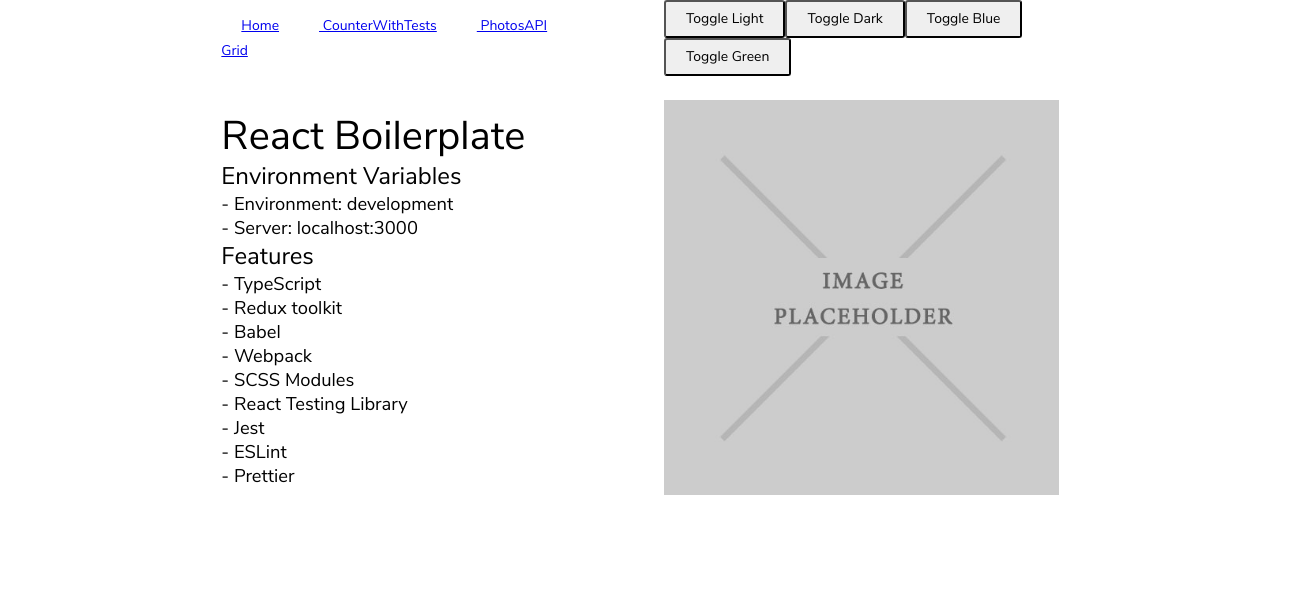
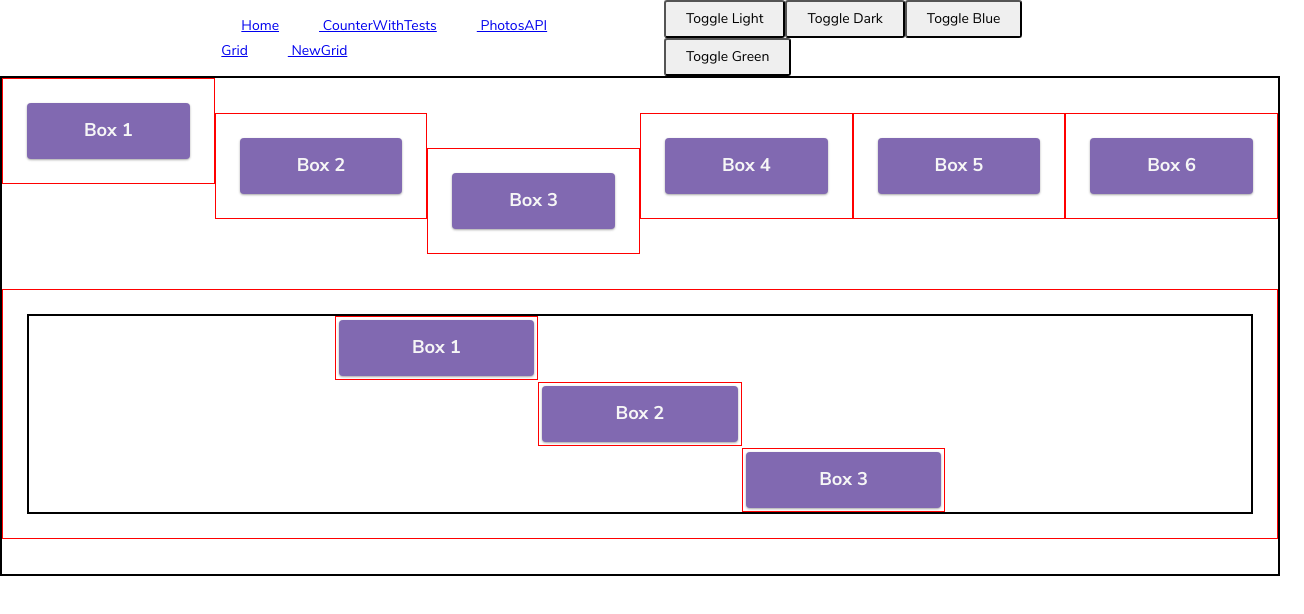
Before and after one commit to callanbr/ReactTypeScriptRedux, a React app: page /newgrid in a window 1280 px wide. Shown: the top 614 px of the page, 1304 px wide, since content can reach past the window. Built offline with nearby package versions, Linux system fonts and the light colour scheme.

Commit message:
testing grid and container

```diff
--- a/src/app.module.scss
+++ b/src/app.module.scss
@@ -4,5 +4,6 @@
   box-sizing: border-box;
   margin: 0;
   padding: 0;
+  overflow-x: hidden;
   font-family: styles.$primary-font;
 }
--- a/src/assets/styles/_layout.scss
+++ b/src/assets/styles/_layout.scss
@@ -34,6 +34,14 @@ $alignItems: (
   'stretch': stretch,
 );
 
+$alignSelf: (
+  'start': flex-start,
+  'end': flex-end,
+  'center': center,
+  'baseline': baseline,
+  'stretch': stretch,
+);
+
 @mixin breakpoint($name) {
   @media screen and (min-width: map-get($breakpoints, $name)) {
     @content;
--- a/src/components/navbar/navbar.tsx
+++ b/src/components/navbar/navbar.tsx
@@ -11,6 +11,7 @@ export const Navbar = () => {
           <Link to="/counter"> CounterWithTests</Link>
           <Link to="/photos"> PhotosAPI</Link>
           <Link to="/grid"> Grid</Link>
+          <Link to="/newgrid"> NewGrid</Link>
         </Grid>
         <Grid item sm={12} md={4}>
           <ThemeSwitcher />
--- /dev/null
+++ b/src/components/newGrid/NewGrid.tsx
@@ -0,0 +1,61 @@
+import { FC, ReactNode } from 'react';
+import cn from 'classnames';
+import styles from './newgrid.module.scss';
+
+type Cols = 1 | 2 | 3 | 4 | 5 | 6 | 7 | 8 | 9 | 10 | 11 | 12;
+
+type Spacing = 'xs' | 'sm' | 'md' | 'lg' | 'xl';
+
+type JustifyContent = 'start' | 'end' | 'center' | 'between' | 'around';
+
+type Align = 'start' | 'end' | 'center' | 'baseline' | 'stretch';
+
+interface Props extends React.HTMLAttributes<HTMLDivElement> {
+  children?: ReactNode;
+  container?: boolean;
+  item?: boolean;
+  xs?: Cols;
+  sm?: Cols;
+  md?: Cols;
+  lg?: Cols;
+  xl?: Cols;
+  spacing?: Spacing;
+  justifyContent?: JustifyContent;
+  alignItems?: Align;
+  alignSelf?: Align;
+}
+
+export const NewGrid: FC<Props> = ({
+  children,
+  container,
+  item,
+  xs,
+  sm,
+  md,
+  lg,
+  xl,
+  spacing,
+  justifyContent,
+  alignItems,
+  alignSelf,
+  ...props
+}) => {
+  const classNames = cn({
+    [styles.GridContainer]: container,
+    [styles.GridItem]: item,
+    [styles[`Grid-xs-${xs}`]]: xs,
+    [styles[`Grid-sm-${sm}`]]: sm,
+    [styles[`Grid-md-${md}`]]: md,
+    [styles[`Grid-lg-${lg}`]]: lg,
+    [styles[`Grid-xl-${xl}`]]: xl,
+    [styles[`GridSpacing-${spacing}`]]: spacing,
+    [styles[`GridJustifyContent-${justifyContent}`]]: justifyContent,
+    [styles[`GridAlignItems-${alignItems}`]]: alignItems,
+    [styles[`GridAlignSelf-${alignSelf}`]]: alignSelf,
+  });
+  return (
+    <div className={classNames} {...props}>
+      {children}
+    </div>
+  );
+};
--- /dev/null
+++ b/src/components/newGrid/newgrid.module.scss
@@ -0,0 +1,88 @@
+@use 'sass:math';
+@use "src/assets/styles" as styles;
+
+//container
+// add flex-direction to the grid. row, column, row-reverse, column-reverse
+// flex-wrap: wrap, nowrap, wrap-reverse
+// flex-flow: row wrap; combines flex-direction and flex-wrap
+
+// raised section properties: xs, sm, md, lg, xl
+// right and left margin properties: sx, sm, md, lg, xl
+
+.Grid {
+  &Container {
+    display: flex;
+    flex-wrap: wrap;
+  }
+  &Item {
+    display: block;
+    border: 1px solid red;
+    // &:nth-child(1) {
+    //   border: 1px solid green;
+    // }
+  }
+  @for $i from 1 to 13 {
+    &-xs-#{$i} {
+      flex-basis: math.div($i, 12) * 100%;
+    }
+  }
+
+  @include styles.breakpoint('sm') {
+    @for $i from 1 to 13 {
+      &-sm-#{$i} {
+        flex-basis: math.div($i, 12) * 100%;
+      }
+    }
+  }
+
+  @include styles.breakpoint('md') {
+    @for $i from 1 to 13 {
+      &-md-#{$i} {
+        flex-basis: math.div($i, 12) * 100%;
+      }
+    }
+  }
+
+  @include styles.breakpoint('lg') {
+    @for $i from 1 to 13 {
+      &-lg-#{$i} {
+        flex-basis: math.div($i, 12) * 100%;
+      }
+    }
+  }
+
+  @include styles.breakpoint('xl') {
+    @for $i from 1 to 13 {
+      &-xl-#{$i} {
+        flex-basis: math.div($i, 12) * 100%;
+      }
+    }
+  }
+
+  @each $name, $value in styles.$spacing {
+    // &Spacing-#{$name} {
+    //   margin: -$value;
+    // }
+    &Spacing-#{$name} > &Item {
+      padding: $value;
+    }
+  }
+
+  @each $name, $value in styles.$justifyContent {
+    &JustifyContent-#{$name} {
+      justify-content: $value;
+    }
+  }
+
+  @each $name, $value in styles.$alignItems {
+    &AlignItems-#{$name} {
+      align-items: $value;
+    }
+  }
+
+  @each $name, $value in styles.$alignSelf {
+    &AlignSelf-#{$name} {
+      align-self: $value;
+    }
+  }
+}
--- a/src/routes/Routes.tsx
+++ b/src/routes/Routes.tsx
@@ -2,6 +2,7 @@ import { Redirect, Route, Switch } from 'react-router-dom';
 import { CounterView } from '../views/counter/Counter';
 import { GridView } from '../views/grid/GridView';
 import { HomeView } from '../views/home/Home';
+import { NewGridView } from '../views/newGrid/NewGridView';
 import { PhotosView } from '../views/photos/Photos';
 
 export const Routes = () => {
@@ -10,6 +11,7 @@ export const Routes = () => {
       <Route path="/counter" component={CounterView} />
       <Route path="/photos" component={PhotosView} />
       <Route path="/grid" component={GridView} />
+      <Route path="/newgrid" component={NewGridView} />
       <Route exact path="/" component={HomeView} />
       <Route path="*" component={HomeView} />
       <Route component={HomeView} />
--- a/src/views/grid/GridView.tsx
+++ b/src/views/grid/GridView.tsx
@@ -7,7 +7,7 @@ export const GridView = () => {
       <h1>12 column Grid!</h1>
       <Grid
         container
-        spacing="xs"
+        spacing="xl"
         justifyContent="center"
         alignItems="center"
         style={{ height: '200px', border: '2px solid black' }}
--- /dev/null
+++ b/src/views/newGrid/NewGridView.tsx
@@ -0,0 +1,55 @@
+import { Box } from '../../components/box/Box';
+import { NewGrid } from '../../components/newGrid/NewGrid';
+
+export const NewGridView = () => {
+  return (
+    <NewGrid
+      container
+      spacing="xl"
+      justifyContent="center"
+      alignItems="center"
+      style={{ minHeight: '500px', border: '2px solid black' }}
+    >
+      <NewGrid item xs={12} sm={6} md={4} lg={3} xl={2} alignSelf="start">
+        <Box>Box 1</Box>
+      </NewGrid>
+      <NewGrid item xs={12} sm={6} md={4} lg={3} xl={2} alignSelf="center">
+        <Box>Box 2</Box>
+      </NewGrid>
+      <NewGrid item xs={12} sm={6} md={4} lg={3} xl={2} alignSelf="end">
+        <Box>Box 3</Box>
+      </NewGrid>
+      <NewGrid item xs={12} sm={6} md={4} lg={3} xl={2}>
+        <Box>Box 4</Box>
+      </NewGrid>
+      <NewGrid item xs={12} sm={6} md={4} lg={3} xl={2}>
+        <Box>Box 5</Box>
+      </NewGrid>
+      <NewGrid item xs={12} sm={6} md={4} lg={3} xl={2}>
+        <Box>Box 6</Box>
+      </NewGrid>
+      <NewGrid item xl={12}>
+        <NewGrid
+          container
+          spacing="xs"
+          justifyContent="center"
+          // alignItems="center"
+          style={{
+            minHeight: '200px',
+            border: '2px solid black',
+          }}
+        >
+          <NewGrid item xs={12} sm={6} md={4} lg={3} xl={2} alignSelf="start">
+            <Box>Box 1</Box>
+          </NewGrid>
+          <NewGrid item xs={12} sm={6} md={4} lg={3} xl={2} alignSelf="center">
+            <Box>Box 2</Box>
+          </NewGrid>
+          <NewGrid item xs={12} sm={6} md={4} lg={3} xl={2} alignSelf="end">
+            <Box>Box 3</Box>
+          </NewGrid>
+        </NewGrid>
+      </NewGrid>
+    </NewGrid>
+  );
+};
```
